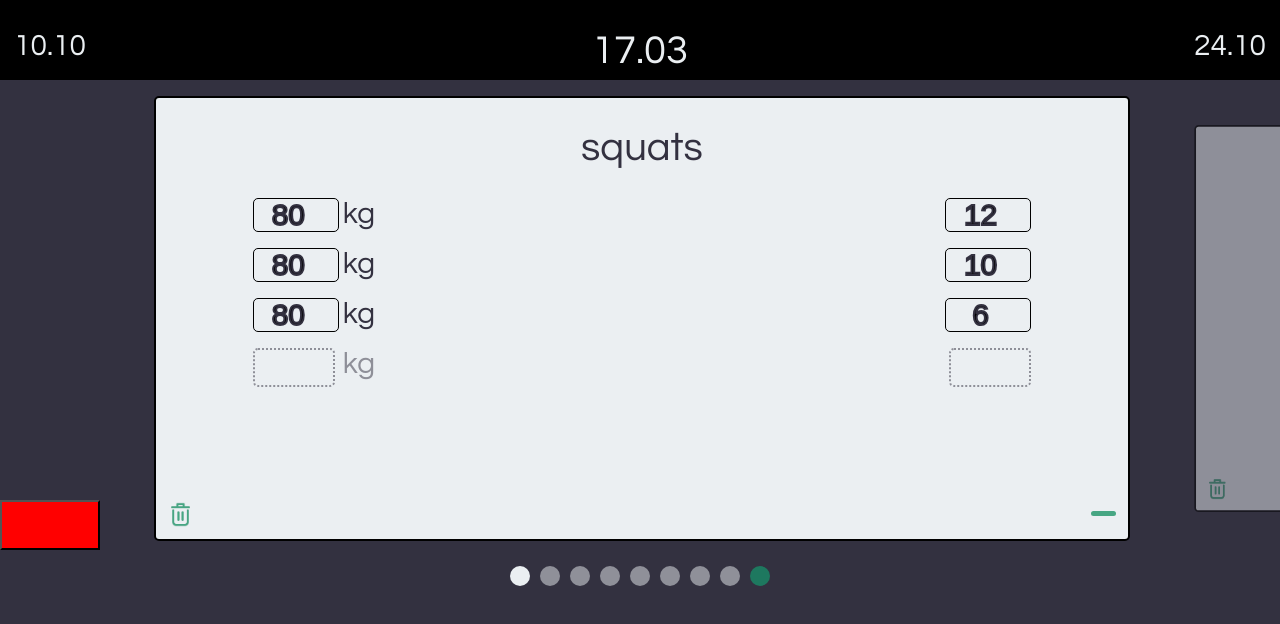
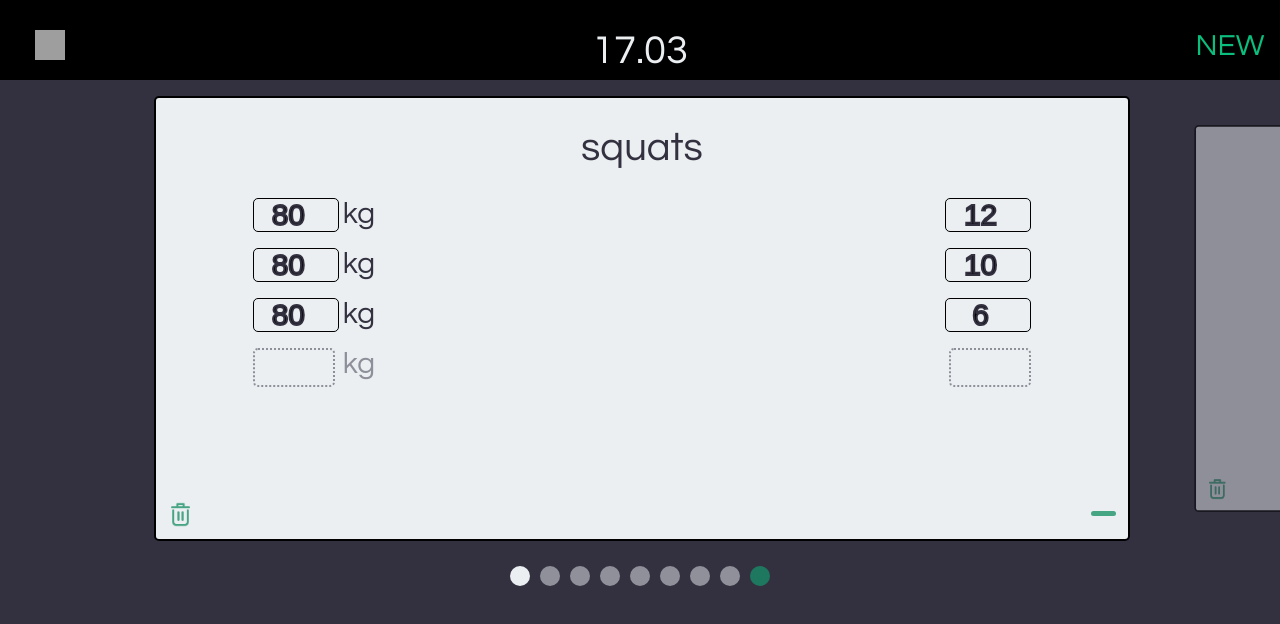
Before and after one commit to HaCK3R322/TrainingTracker-frontend, a React (Create React App) app: page /training in a window 1280 px wide. Shown: the top 624 px of the page. Built offline with nearby package versions, Linux system fonts and the light colour scheme; grey boxes are pictures that could not be loaded.

Commit message:
visual part plus minus done

```diff
--- a/src/App.jsx
+++ b/src/App.jsx
@@ -10,8 +10,6 @@ import {motion} from "framer-motion";
 
 function App() {
     const location = useLocation();
-
-    const [visibleCalendar, setVisibleCalendar] = useState(false);
 
     return (
         <div>
--- a/src/components/trainingpage/ExerciseCard.jsx
+++ b/src/components/trainingpage/ExerciseCard.jsx
@@ -139,10 +139,6 @@ const ExerciseCard = ({
 
                     transition={{duration: 0.1}}
                     animate={animateState}
-
-                    whileTap={{
-                        scale: 1.03
-                    }}
         >
             <div className={"exercise-name-div"}>
                 <p>{name.toLowerCase()}</p>
--- a/src/components/trainingpage/TrainingPage.jsx
+++ b/src/components/trainingpage/TrainingPage.jsx
@@ -62,8 +62,7 @@ const TrainingPage = () => {
     const calendarTheme = createTheme({
         typography: {
             fontFamily: `'Questrial', sans-serif`,
-            fontSize: "100px",
-            color: "white"
+            color: "var(--second-color)"
         }
     })
 
@@ -109,7 +108,11 @@ const TrainingPage = () => {
                             }}>
                                 <ThemeProvider theme={calendarTheme}>
                                     <LocalizationProvider dateAdapter={AdapterDayjs}>
-                                        <DateCalendar sx={{color: "white"}} />
+                                        <DateCalendar sx={{
+                                            color: "var(--second-color)",
+                                            '& button': {color: 'var(--second-color)'},
+                                            '& span': {color: 'var(--second-color)'}
+                                        }} />
                                     </LocalizationProvider>
                                 </ThemeProvider>
                             </div>
@@ -127,24 +130,12 @@ const TrainingPage = () => {
                                 height: "100%"
                             }}
                         >
-                            <TrainingPageHeader />
+                            <TrainingPageHeader onClickCallback={() => {setIsCalendarVisible(!isCalendarVisible)}}/>
 
                             <div className={"scroller-div"}>
                                 <ExerciseCardsSwiper cardsData={cardsDataInitial}/>
                             </div>
                         </motion.div>
-
-
-                        <button onClick={() => {setIsCalendarVisible(!isCalendarVisible)}}
-                                style={{
-                                    width: "100px",
-                                    height: "50px",
-                                    backgroundColor: "red",
-                                    top: "500px",
-                                    position: "absolute",
-                                    zIndex: 5
-                                }}
-                        />
                     </div>
                 </div>
             </div>
--- a/src/components/trainingpage/TrainingPageHeader.jsx
+++ b/src/components/trainingpage/TrainingPageHeader.jsx
@@ -3,8 +3,9 @@ import '../../style/trainingpage/trainingpageheader.css'
 import {motion} from "framer-motion";
 import {DateCalendar, LocalizationProvider} from "@mui/x-date-pickers";
 import {AdapterDayjs} from "@mui/x-date-pickers/AdapterDayjs";
+import calendarIMG from "../../images/calendar.png"
 
-const TrainingPageHeader = () => {
+const TrainingPageHeader = ({onClickCallback}) => {
     const [prevDayExists, setPrevDayExists] = useState(true);
     const [nextDayExists, setNextDayExists] = useState(true);
 
@@ -12,23 +13,17 @@ const TrainingPageHeader = () => {
 
     return (
         <motion.div className={"header"}>
-            {prevDayExists &&
-                <div className={"previous-day"}>
-                    10.10
-                </div>
-            }
+            <motion.div className={"calendar-div"} onTap={onClickCallback}>
+                <img src={calendarIMG}/>
+            </motion.div>
 
             <div className={"current-day"}>
                 17.03
             </div>
 
-            {nextDayExists ?
-                <div className={"next-day"}>
-                    24.10
-                </div>
-                :
-                <div className={"new-day"} />
-            }
+            <div className={"new-day"}>
+                NEW
+            </div>
         </motion.div>
     );
 };
--- a/src/style/trainingpage/trainingpageheader.css
+++ b/src/style/trainingpage/trainingpageheader.css
@@ -12,7 +12,7 @@
     background-color: black;
 }
 
-.previous-day {
+.calendar-div {
     position: absolute;
     left: 0;
     bottom: 10px;
@@ -23,6 +23,12 @@
     text-align: center;
     font-size: 30px;
     font-family: var(--training-tracker-font-family);
+
+}
+
+.calendar-div img {
+    width: 30px;
+    height: 30px;
 }
 
 .current-day {
@@ -39,14 +45,14 @@
     font-family: var(--training-tracker-font-family);
 }
 
-.next-day {
+.new-day {
     position: absolute;
     right: 0;
     bottom: 10px;
     width: 100px;
     height: 40px;
 
-    color: var(--second-color);
+    color: var(--button-color);
     text-align: center;
     font-size: 30px;
     font-family: var(--training-tracker-font-family);
```
Also changed, not shown: src/style/trainingpage/trainingpage.css (line endings or trailing spaces).
